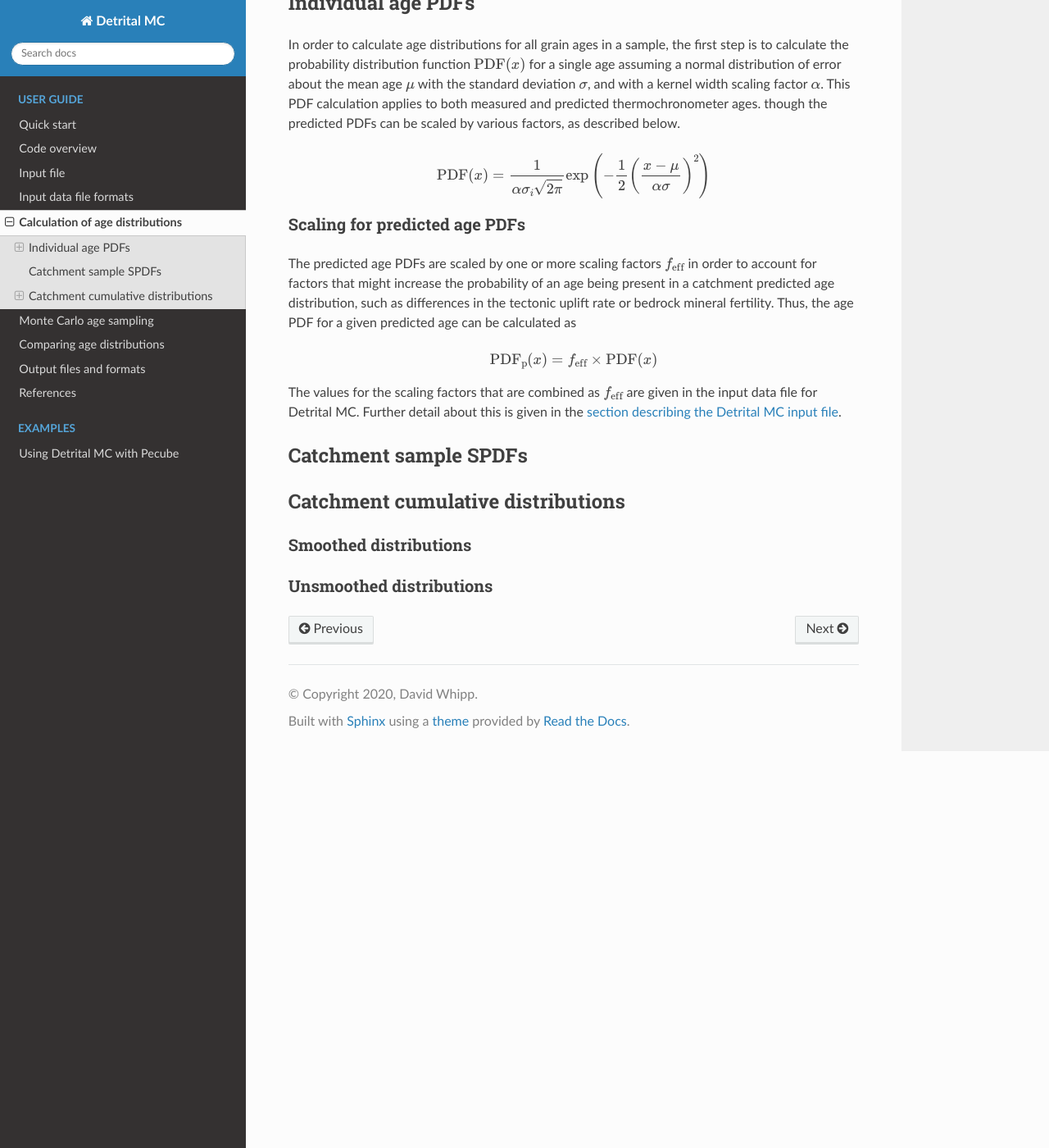
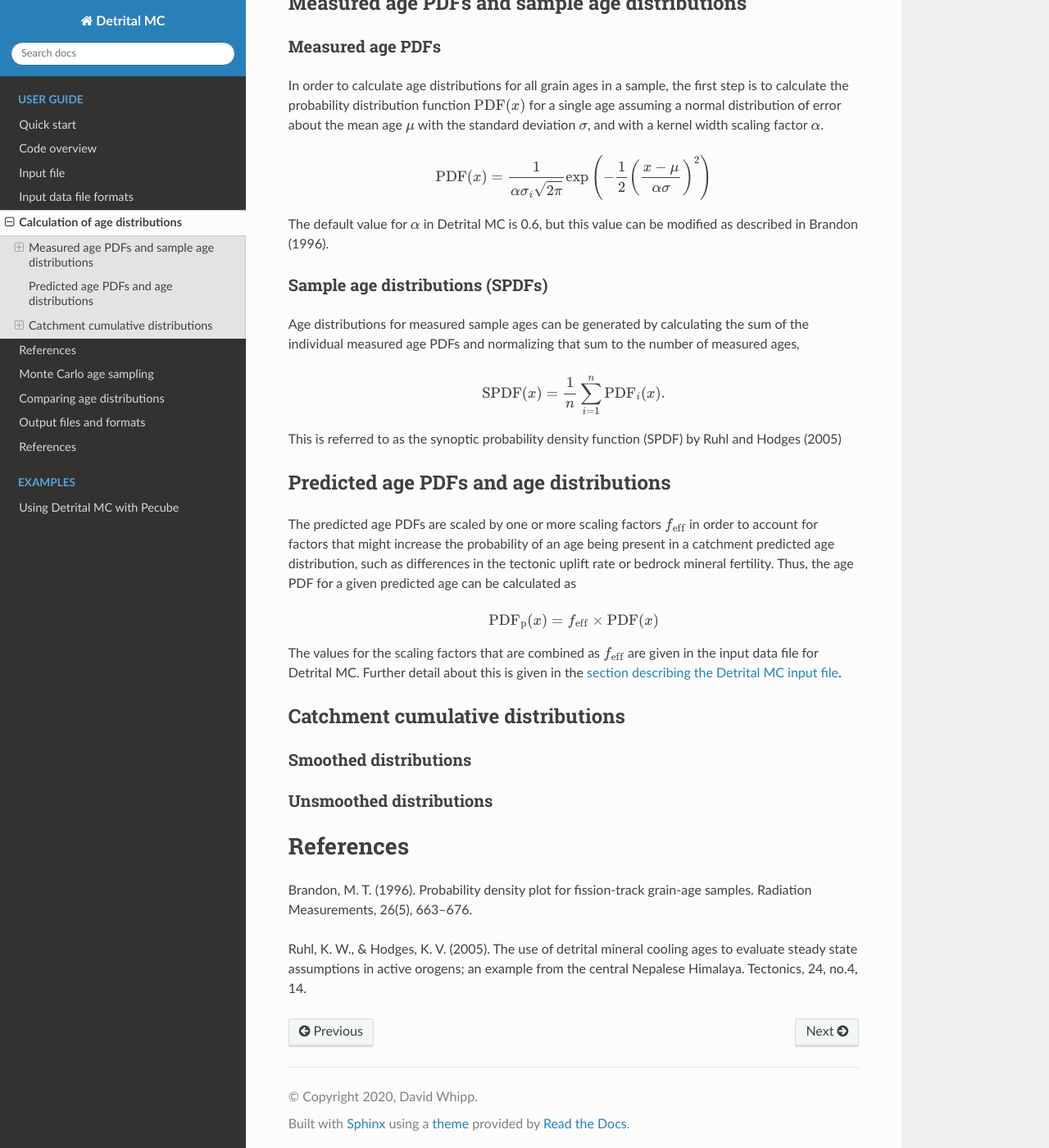
Before and after one commit to HUGG/Detrital-MC, a Sphinx documentation site: the page built from docs/source/manual/age-dists.rst, in a window 1280 px wide and 1400 px high, scrolled down 514 px. Shown: the whole window at 82% size. Built offline with Sphinx 7.4.7 and the Read the Docs theme 2.0.0, drawn with Linux system fonts in a browser that asks for light colours; some of the changed text lies outside the part shown.

Commit message:
Split measured/predicted PDF stuff. Added measured PDF/SPDF info.

```diff
--- a/docs/source/manual/age-dists.rst
+++ b/docs/source/manual/age-dists.rst
@@ -12,18 +12,33 @@ Clearly, the page is under construction.
    - **Cumulative density function (CDF)**:
    - **Empirical cumulative density function (ECDF)**:
 
-Individual age PDFs
--------------------
+Measured age PDFs and sample age distributions
+----------------------------------------------
+
+Measured age PDFs
+~~~~~~~~~~~~~~~~~
 
 In order to calculate age distributions for all grain ages in a sample, the first step is to calculate the probability distribution function :math:`\mathrm{PDF}(x)` for a single age assuming a normal distribution of error about the mean age :math:`\mu` with the standard deviation :math:`\sigma`, and with a kernel width scaling factor :math:`\alpha`.
-This PDF calculation applies to both measured and predicted thermochronometer ages. though the predicted PDFs can be scaled by various factors, as described below.
 
 .. math::
 
    \mathrm{PDF}(x) = \frac{1}{\alpha \sigma_{i} \sqrt{2 \pi}} \exp \left(-\frac{1}{2} \left(\frac{x - \mu}{\alpha \sigma} \right)^{2} \right)
 
-Scaling for predicted age PDFs
-~~~~~~~~~~~~~~~~~~~~~~~~~~~~~~
+The default value for :math:`\alpha` in Detrital MC is 0.6, but this value can be modified as described in Brandon (1996).
+
+Sample age distributions (SPDFs)
+~~~~~~~~~~~~~~~~~~~~~~~~~~~~~~~~
+
+Age distributions for measured sample ages can be generated by calculating the sum of the individual measured age PDFs and normalizing that sum to the number of measured ages,
+
+.. math::
+
+   \mathrm{SPDF}(x) = \frac{1}{n} \sum_{i=1}^{n} \mathrm{PDF}_{i}(x).
+
+This is referred to as the synoptic probability density function (SPDF) by Ruhl and Hodges (2005)
+
+Predicted age PDFs and age distributions
+----------------------------------------
 
 The predicted age PDFs are scaled by one or more scaling factors :math:`f_{\mathrm{eff}}` in order to account for factors that might increase the probability of an age being present in a catchment predicted age distribution, such as differences in the tectonic uplift rate or bedrock mineral fertility.
 Thus, the age PDF for a given predicted age can be calculated as
@@ -35,8 +50,6 @@ Thus, the age PDF for a given predicted age can be calculated as
 The values for the scaling factors that are combined as :math:`f_{\mathrm{eff}}` are given in the input data file for Detrital MC.
 Further detail about this is given in the :doc:`section describing the Detrital MC input file <input-file>`.
 
-Catchment sample SPDFs
-----------------------
 
 Catchment cumulative distributions
 ----------------------------------
@@ -46,3 +59,10 @@ Smoothed distributions
 
 Unsmoothed distributions
 ~~~~~~~~~~~~~~~~~~~~~~~~
+
+References
+==========
+
+Brandon, M. T. (1996). Probability density plot for fission-track grain-age samples. Radiation Measurements, 26(5), 663--676.
+
+Ruhl, K. W., & Hodges, K. V. (2005). The use of detrital mineral cooling ages to evaluate steady state assumptions in active orogens; an example from the central Nepalese Himalaya. Tectonics, 24, no.4, 14.
```
